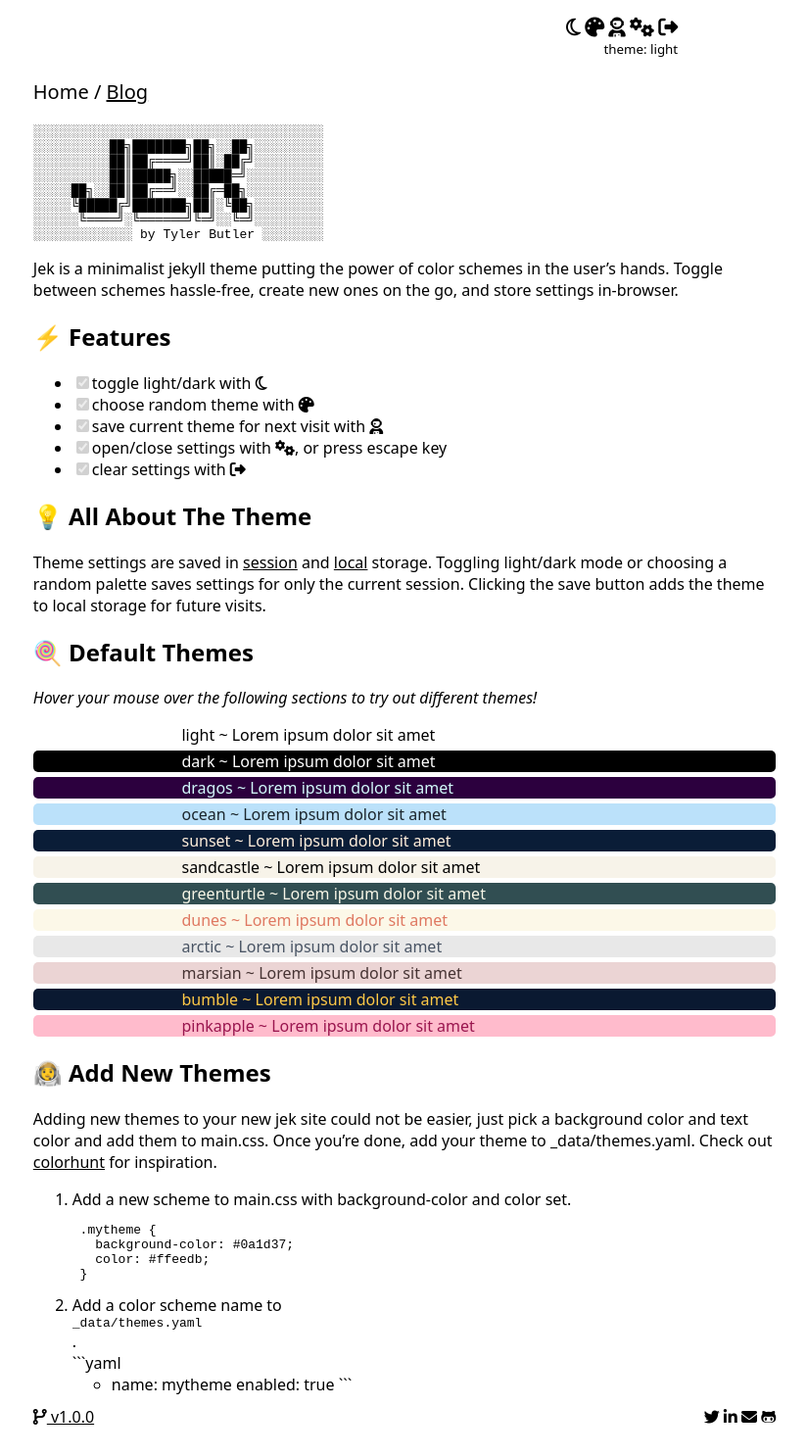
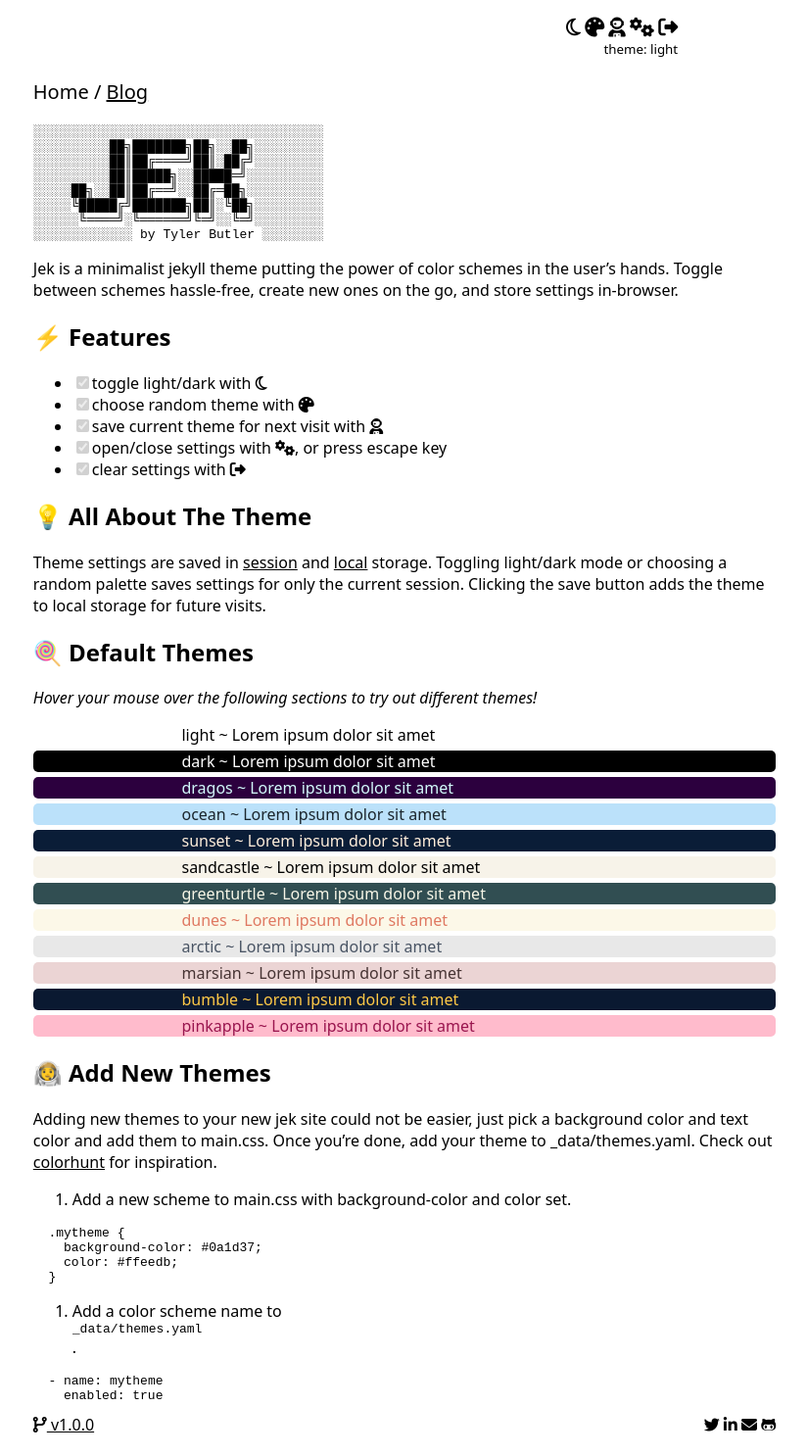
Before and after one commit to tcbutler320/jek, a Jekyll site: the page built from index.md, in a window 1280 px wide. Shown: the whole page at 98% size, without its empty margins (227-1051 px from the left). Built offline with Jekyll 4.4.1, drawn with Linux system fonts in a browser that asks for light colours; nearby versions of some CDN libraries; part of the change alters nothing that is shown.

````diff
--- a/index.md
+++ b/index.md
@@ -48,14 +48,17 @@ Adding new themes to your new jek site could not be easier, just pick a backgrou
 
 
 1. Add a new scheme to main.css with background-color and color set.
-    ```css
-    .mytheme {
-      background-color: #0a1d37;
-      color: #ffeedb;
-    }
-    ```
-2. Add a color scheme name to `_data/themes.yaml`.
-    ```yaml
-    - name: mytheme
-      enabled: true
-    ```
+
+  ```css
+  .mytheme {
+    background-color: #0a1d37;
+    color: #ffeedb;
+  }
+  ```
+
+1. Add a color scheme name to `_data/themes.yaml`.
+
+  ```yaml
+  - name: mytheme
+    enabled: true
+  ```
````
